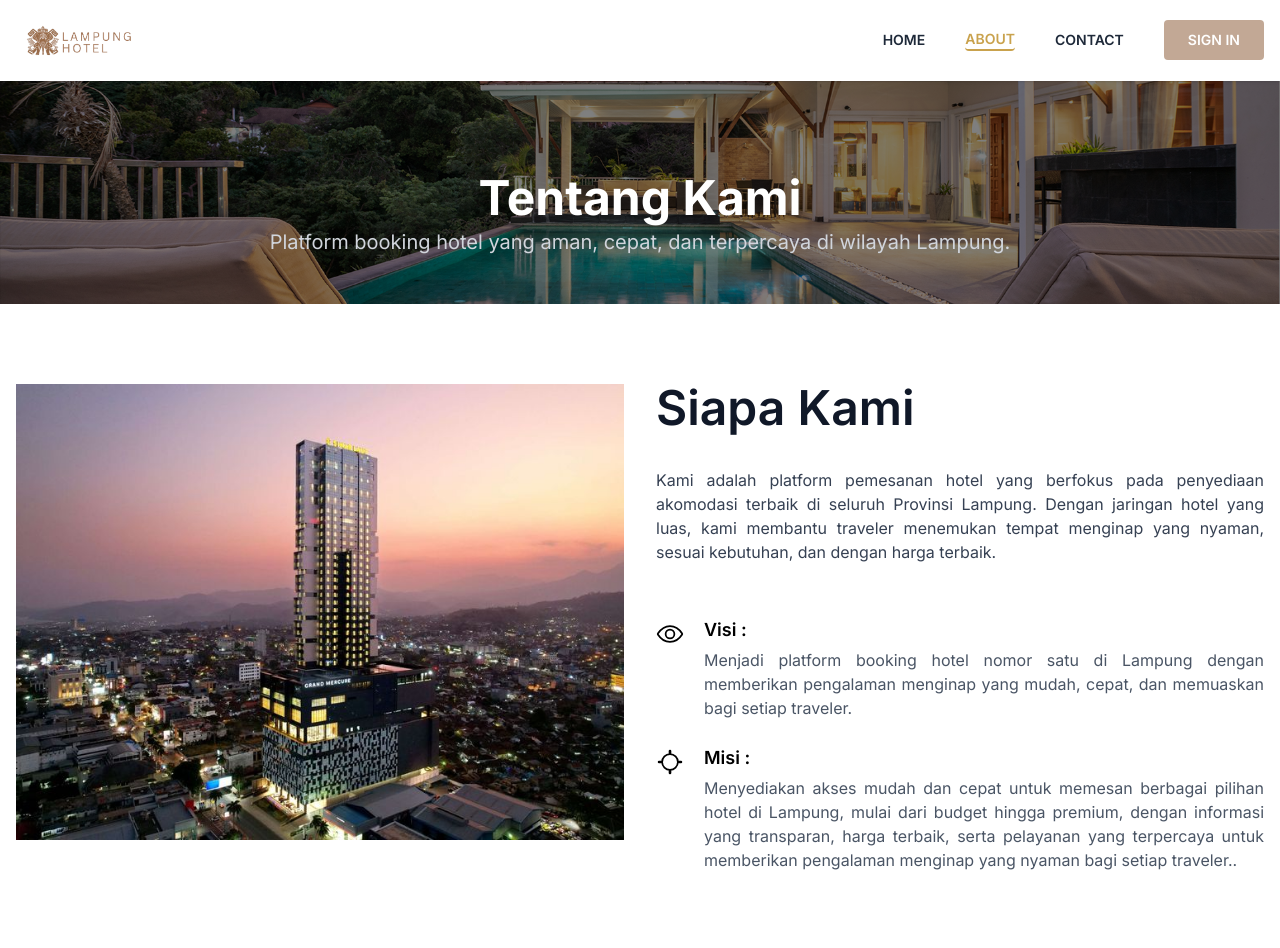
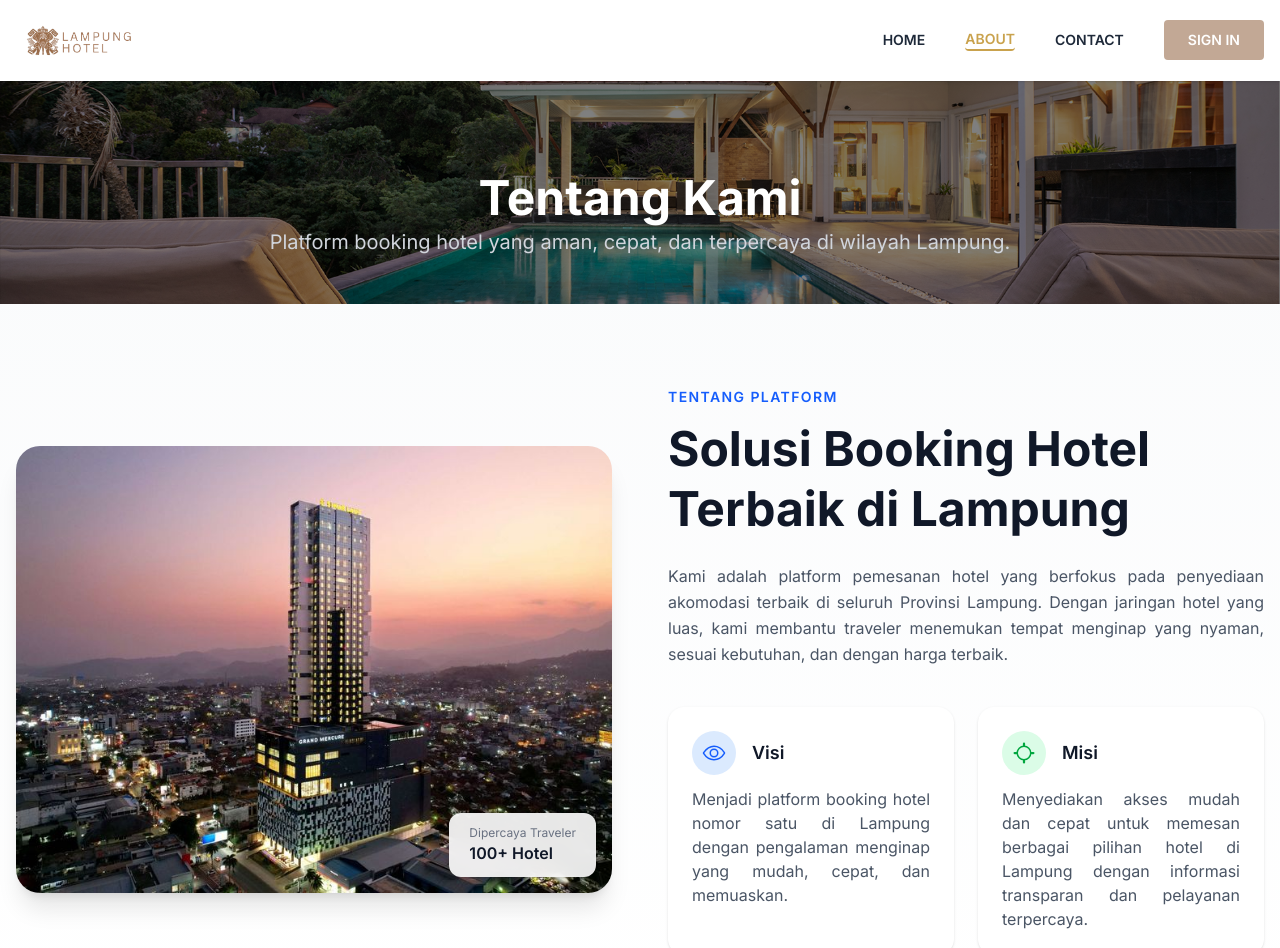
Before and after one commit to hafizahalfitra/booking-hotel, a Next.js app in the folder WEB/: page /about in a window 1280 px wide. Shown: the top 948 px of the page. Built offline with nearby package versions, Linux system fonts and the light colour scheme.

Commit message:
Perbarui tampilan halaman Tentang Kami agar lebih modern dan responsif

```diff
--- a/WEB/app/about/page.tsx
+++ b/WEB/app/about/page.tsx
@@ -7,45 +7,92 @@ export const metadata: Metadata = {
     title: "Tentang Kami | Hotel Bandar Lampung",
     description: "Online Booking Hotel Bandar Lampung",
 }
+
 const AboutPage = () => {
     return (
-        <div>
-            <HeaderSection title="Tentang Kami" subtitle="Platform booking hotel yang aman, cepat, dan terpercaya di wilayah Lampung." />
+        <div className="bg-gradient-to-b from-gray-50 to-white">
+            <HeaderSection
+                title="Tentang Kami"
+                subtitle="Platform booking hotel yang aman, cepat, dan terpercaya di wilayah Lampung."
+            />
+
             <div className="max-w-screen-xl mx-auto py-20 px-4">
-                <div className="grid md:grid-cols-2 gap-8">
-                    <Image src="/about-image.jpg" width={650} height={579} alt="about image" />
+                <div className="grid grid-cols-1 md:grid-cols-2 gap-14 items-center">
+
+                    {/* Image Section */}
+                    <div className="relative">
+                        <Image
+                            src="/about-image.jpg"
+                            width={650}
+                            height={579}
+                            alt="Tentang Kami"
+                            className="rounded-3xl shadow-xl object-cover w-full"
+                        />
+
+                        {/* Badge */}
+                        <div className="absolute bottom-4 right-4 bg-white/90 backdrop-blur px-5 py-3 rounded-xl shadow">
+                            <p className="text-xs text-gray-500">Dipercaya Traveler</p>
+                            <p className="text-base font-semibold text-gray-900">
+                                100+ Hotel
+                            </p>
+                        </div>
+                    </div>
+
+                    {/* Content Section */}
                     <div>
-                        <h1 className="text-5xl font-semibold text-gray-900 mb-4">Siapa Kami</h1>
-                        <p className="text-gray-700 py-5 text-justify">Kami adalah platform pemesanan hotel yang berfokus
-                            pada penyediaan akomodasi terbaik di seluruh Provinsi Lampung.
-                            Dengan jaringan hotel yang luas, kami membantu traveler menemukan
-                            tempat menginap yang nyaman,
-                            sesuai kebutuhan, dan dengan harga terbaik.</p>
-                        <ul className="list-item space-y-6 pt-8">
-                            <li className="flex gap-5">
-                                <div className="flex-none mt-1">
-                                    <IoEyeOutline className="size-7" />
+                        <span className="inline-block mb-3 text-sm uppercase tracking-widest text-blue-600 font-semibold">
+                            Tentang Platform
+                        </span>
+
+                        <h1 className="text-3xl md:text-5xl font-bold text-gray-900 leading-tight mb-6">
+                            Solusi Booking Hotel <br className="hidden sm:block" />
+                            Terbaik di Lampung
+                        </h1>
+
+                        <p className="text-gray-600 leading-relaxed text-justify">
+                            Kami adalah platform pemesanan hotel yang berfokus pada penyediaan
+                            akomodasi terbaik di seluruh Provinsi Lampung. Dengan jaringan hotel
+                            yang luas, kami membantu traveler menemukan tempat menginap yang nyaman,
+                            sesuai kebutuhan, dan dengan harga terbaik.
+                        </p>
+
+                        {/* Visi & Misi */}
+                        <div className="grid grid-cols-1 sm:grid-cols-2 gap-6 mt-10">
+
+                            {/* Visi */}
+                            <div className="bg-white rounded-2xl p-6 shadow hover:shadow-lg transition">
+                                <div className="flex items-center gap-4 mb-3">
+                                    <div className="w-11 h-11 flex items-center justify-center rounded-full bg-blue-100 text-blue-600">
+                                        <IoEyeOutline className="size-6" />
+                                    </div>
+                                    <h4 className="text-lg font-semibold text-gray-900">
+                                        Visi
+                                    </h4>
                                 </div>
-                                <div className="flex-1">
-                                    <h4 className="text-lg font-semibold mb-1">Visi : </h4>
-                                    <p className="text-gray-600 text-justify">Menjadi platform booking hotel nomor
-                                        satu di Lampung dengan memberikan pengalaman menginap yang mudah,
-                                        cepat, dan memuaskan bagi setiap traveler.</p>
+                                <p className="text-gray-600 text-justify">
+                                    Menjadi platform booking hotel nomor satu di Lampung dengan
+                                    pengalaman menginap yang mudah, cepat, dan memuaskan.
+                                </p>
+                            </div>
+
+                            {/* Misi */}
+                            <div className="bg-white rounded-2xl p-6 shadow hover:shadow-lg transition">
+                                <div className="flex items-center gap-4 mb-3">
+                                    <div className="w-11 h-11 flex items-center justify-center rounded-full bg-green-100 text-green-600">
+                                        <IoLocateOutline className="size-6" />
+                                    </div>
+                                    <h4 className="text-lg font-semibold text-gray-900">
+                                        Misi
+                                    </h4>
                                 </div>
-                            </li>
-                            <li className="flex gap-5">
-                                <div className="flex-none mt-1">
-                                    <IoLocateOutline className="size-7" />
-                                </div>
-                                <div className="flex-1">
-                                    <h4 className="text-lg font-semibold mb-1">Misi : </h4>
-                                    <p className="text-gray-600 text-justify">Menyediakan akses mudah dan cepat untuk memesan
-                                        berbagai pilihan hotel di Lampung, mulai dari budget hingga premium, dengan informasi yang
-                                        transparan, harga terbaik, serta pelayanan yang terpercaya untuk memberikan pengalaman
-                                        menginap yang nyaman bagi setiap traveler..</p>
-                                </div>
-                            </li>
-                        </ul>
+                                <p className="text-gray-600 text-justify">
+                                    Menyediakan akses mudah dan cepat untuk memesan berbagai
+                                    pilihan hotel di Lampung dengan informasi transparan dan
+                                    pelayanan terpercaya.
+                                </p>
+                            </div>
+
+                        </div>
                     </div>
                 </div>
             </div>
```
